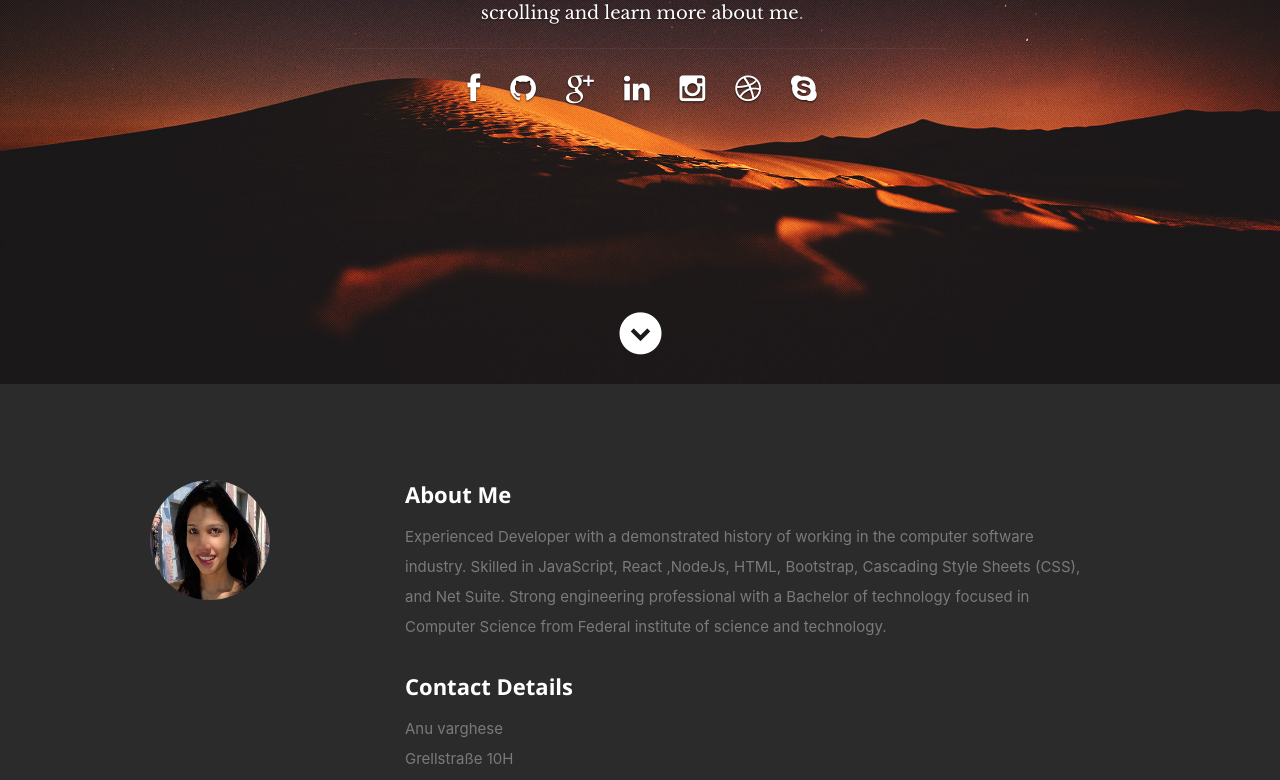
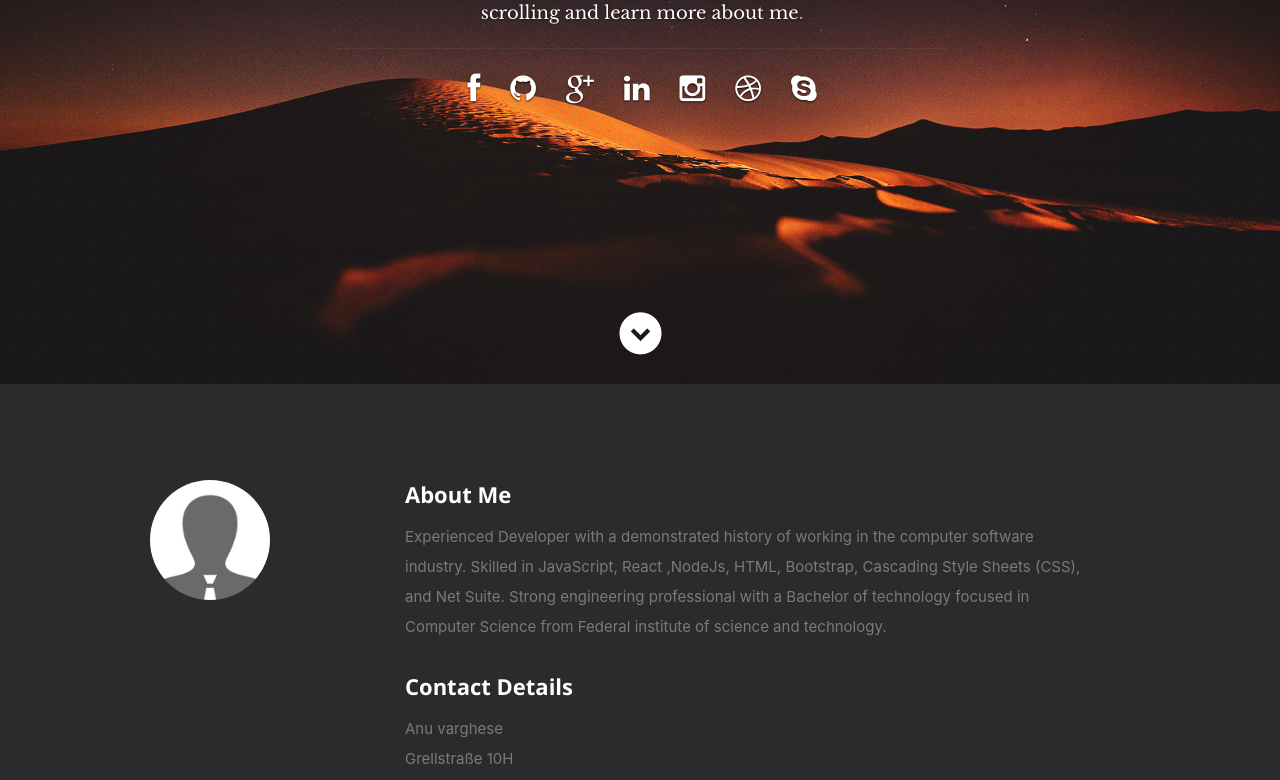
Before and after one commit to AnuVargheseBen/myresume, a React (Create React App) app: page / in a window 1280 px wide. Shown: the part 416-1196 px from the top of the page. Built offline with nearby package versions, Linux system fonts and the light colour scheme.

Commit message:
fixed image  commit

```diff
--- a/src/components/about/about.js
+++ b/src/components/about/about.js
@@ -6,7 +6,7 @@ export default class About extends Component {
         <section id="about">
           <div className="row">
             <div className="three columns">
-              <img className="profile-pic" src="images\anu-profile.jpg" alt="" />
+              <img className="profile-pic" src="images\profilepic.jpg" alt="" />
             </div>
             <div className="nine columns main-col">
               <h2>About Me</h2>
```
Also changed, not shown: 1 other file (tests, documents, lock files or other folders).
